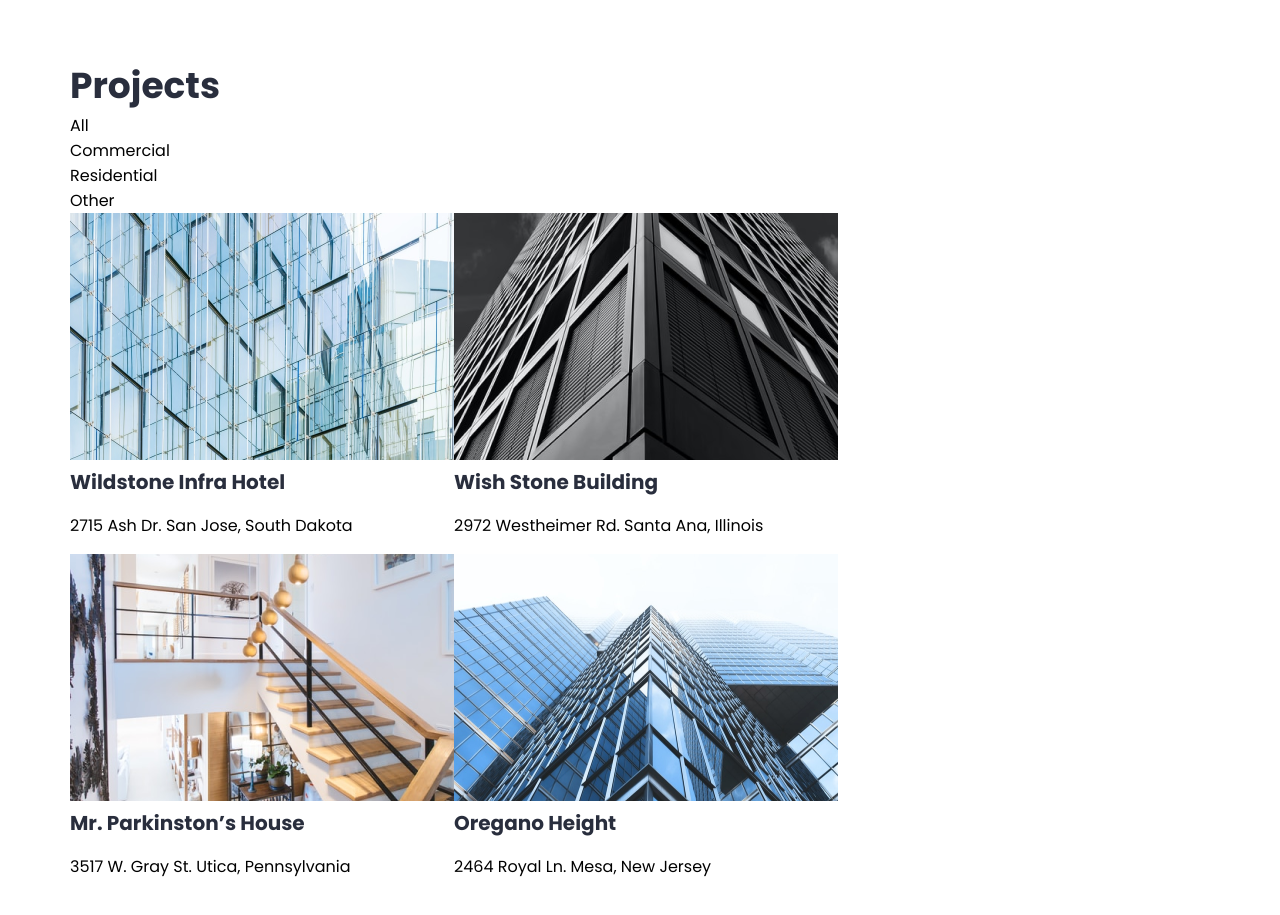
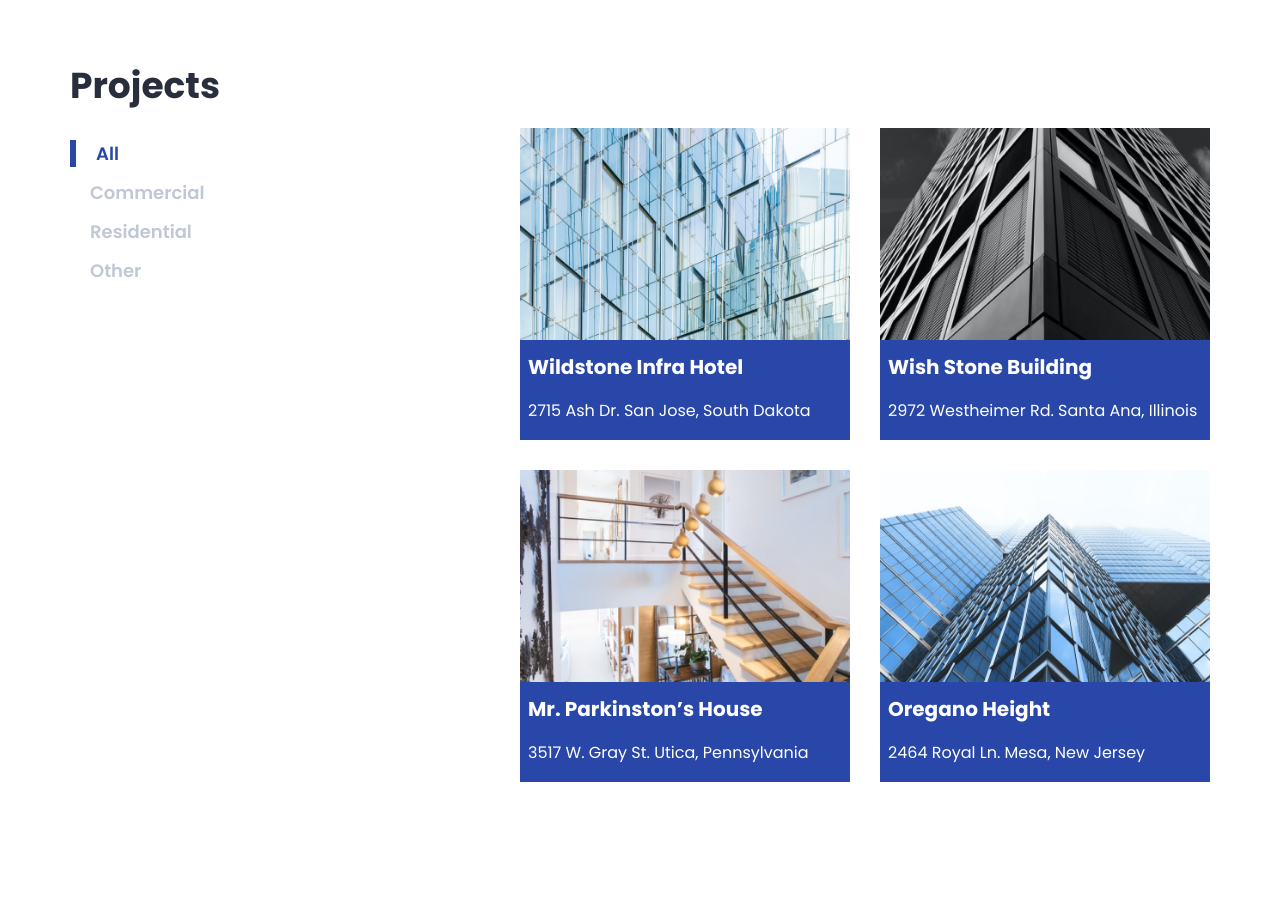
Before and after one commit to HamdyShehiet/The-Box, a plain HTML site: page index.html in a window 1280 px wide. Shown: the part 3530-4445 px from the top of the page. After the commit the page ends 4372 px from the top, so only its background shows below. Drawn offline with Linux system fonts and the light colour scheme.

Commit message:
Add: Projects Section Style

```diff
--- a/assets/styles/main.css
+++ b/assets/styles/main.css
@@ -424,3 +424,46 @@ section{
         margin: auto;
     }
 }
+.projects .container .projects-category{
+    justify-content: space-between;
+    gap:40px 20px;
+    margin-top: 15px;
+}
+.projects .container .projects-category .category-list li{
+    position: relative;
+    margin: 12px 0;
+    padding:  0 20px;
+    font-size: calc(var(--fs-20px) - 2px);
+    font-weight: 600;
+    color: var(--alt-text-color);
+}
+.projects .container .projects-category .category-list li.active{
+    color: var(--main-color);
+    border-left:6px solid var(--main-color) ;
+}
+.projects .container .projects-category .project-list{
+    justify-content: center;
+    gap: 30px;
+}
+.projects .container .projects-category .project-list .project{
+    max-width: 330px;
+    width: 100%;
+    background-color: var(--main-color);
+    color: var(--clr-white);
+}
+.projects .container .projects-category .project-list .project .info{
+    padding: 0 8px;
+}
+.projects .container .projects-category .project-list .project h3{
+    margin-top: 5px;
+    color: var(--clr-white);
+}
+@media (min-width:992px) {
+    .projects .container .projects-category{
+        grid-template-columns: 20% 75%;
+        justify-content:  space-between;
+    }
+    .projects .container .projects-category .project-list{
+        justify-content: end;
+    }
+}
--- a/index.html
+++ b/index.html
@@ -154,9 +154,9 @@
         <section class="projects" id="projects">
             <div class="container">
                 <h2 class="title">Projects</h2>
-                <div class="project-category flex">
+                <div class="projects-category grid">
                     <ul class="category-list">
-                        <li>All</li>
+                        <li class="active">All</li>
                         <li>Commercial</li>
                         <li>Residential</li>
                         <li>Other</li>
@@ -164,23 +164,31 @@
                     <div class="project-list col flex">
                         <div class="project">
                             <div class="image-box"><img src="assets/images/image-3.webp" alt=""></div>
+                            <div class="info">
                             <h3 class="title">Wildstone Infra Hotel</h3>
                             <p class="description">2715 Ash Dr. San Jose, South Dakota</p>
+                            </div>
                         </div>
                         <div class="project">
                             <div class="image-box"><img src="assets/images/image-4.webp" alt=""></div>
+                            <div class="info">
                             <h3 class="title">Wish Stone Building</h3>
                             <p class="description">2972 Westheimer Rd. Santa Ana, Illinois</p>
+                            </div>
                         </div>
                         <div class="project">
                             <div class="image-box"><img src="assets/images/image-5.webp" alt=""></div>
+                            <div class="info">
                             <h3 class="title">Mr. Parkinston’s House</h3>
                             <p class="description">3517 W. Gray St. Utica, Pennsylvania</p>
+                            </div>
                         </div>
                         <div class="project">
                             <div class="image-box"><img src="assets/images/image-6.webp" alt=""></div>
+                            <div class="info">
                             <h3 class="title">Oregano Height</h3>
                             <p class="description">2464 Royal Ln. Mesa, New Jersey</p>
+                            </div>
                         </div>
                     </div>
                 </div>
```
